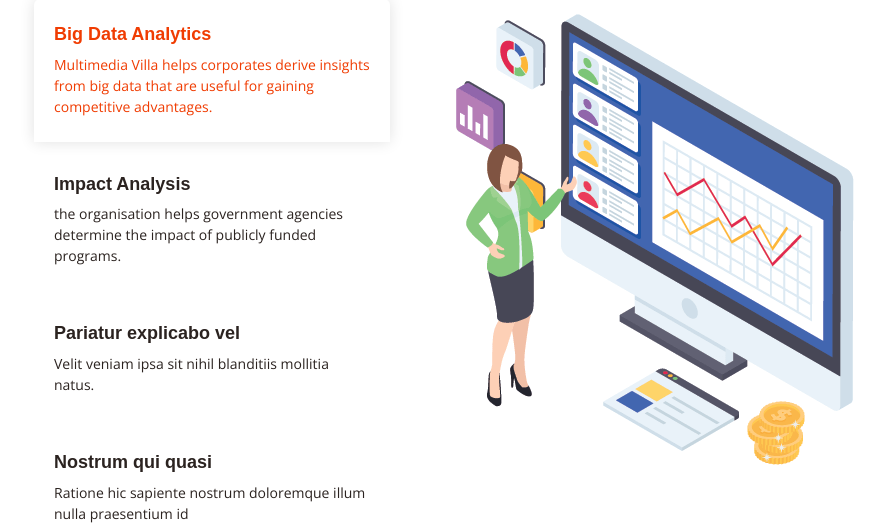
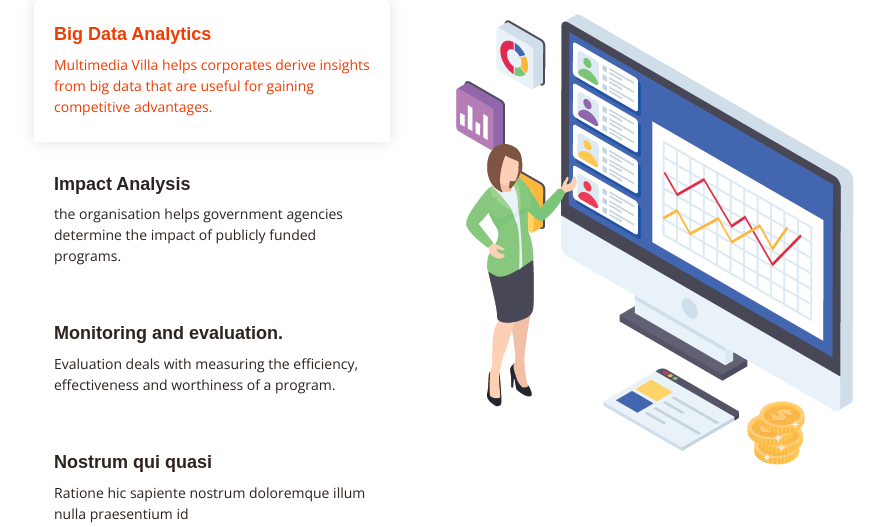
Before and after one commit to Carrington-dev/i-am-emerge, a Django app: page /services in a window 1280 px wide. Shown: the part 1475-2002 px from the top of the page, without its empty margins (48-933 px from the left). Run offline with Django 4.2, Linux system fonts and the light colour scheme; some libraries are stand-ins or nearby versions; some web fonts are replaced.

Commit message:
Fixed feature monitoring and evaluation

```diff
--- a/templates/basic/services.html
+++ b/templates/basic/services.html
@@ -151,8 +151,8 @@
             </li>
             <li class="nav-item mt-2">
               <a class="nav-link" data-bs-toggle="tab" href="#tab-3">
-                <h4>Pariatur explicabo vel</h4>
-                <p>Velit veniam ipsa sit nihil blanditiis mollitia natus.</p>
+                <h4>Monitoring and evaluation.</h4>
+                <p>Evaluation deals with measuring the efficiency, effectiveness and worthiness of a program.</p>
               </a>
             </li>
             <li class="nav-item mt-2">
```
